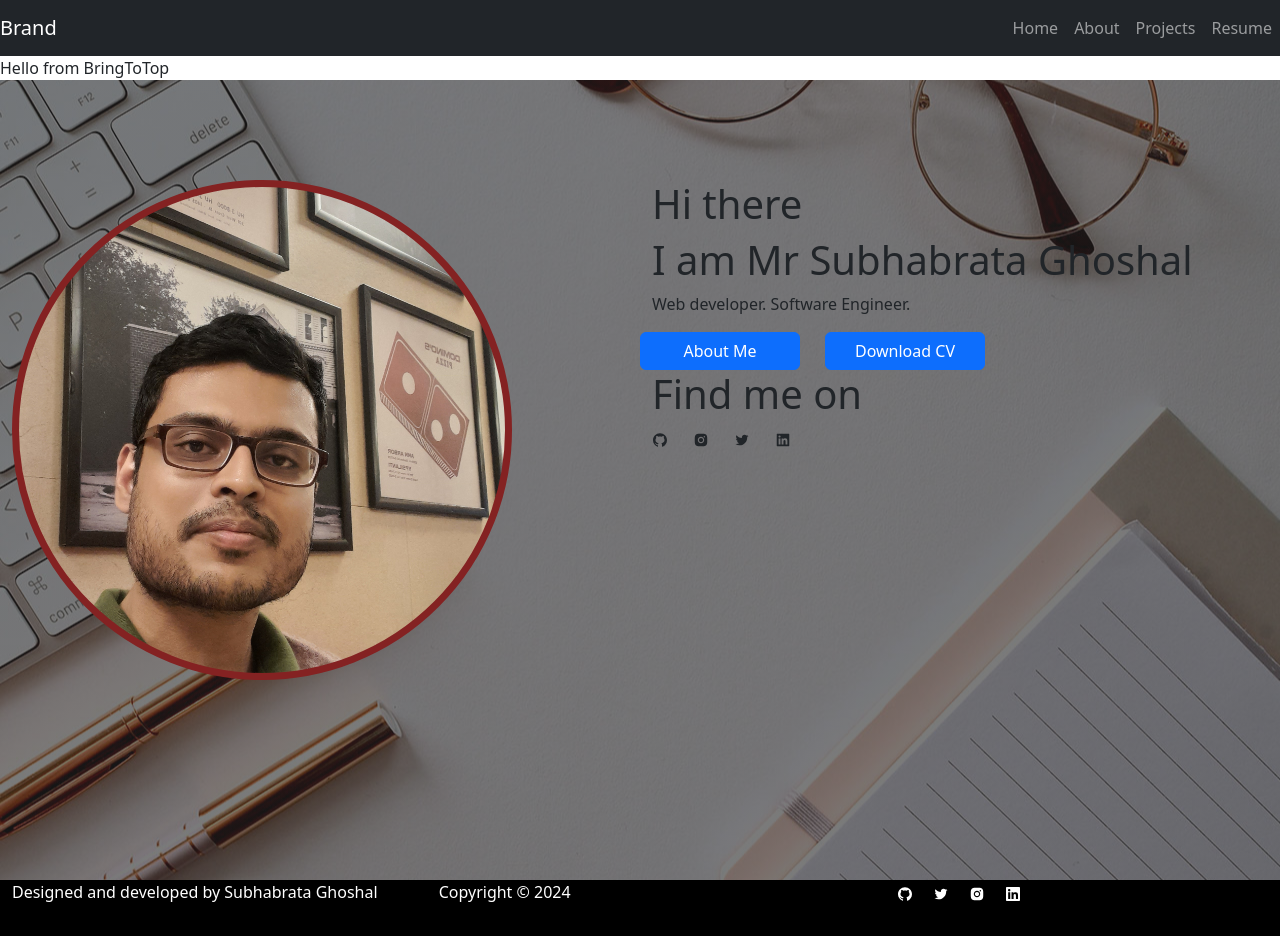
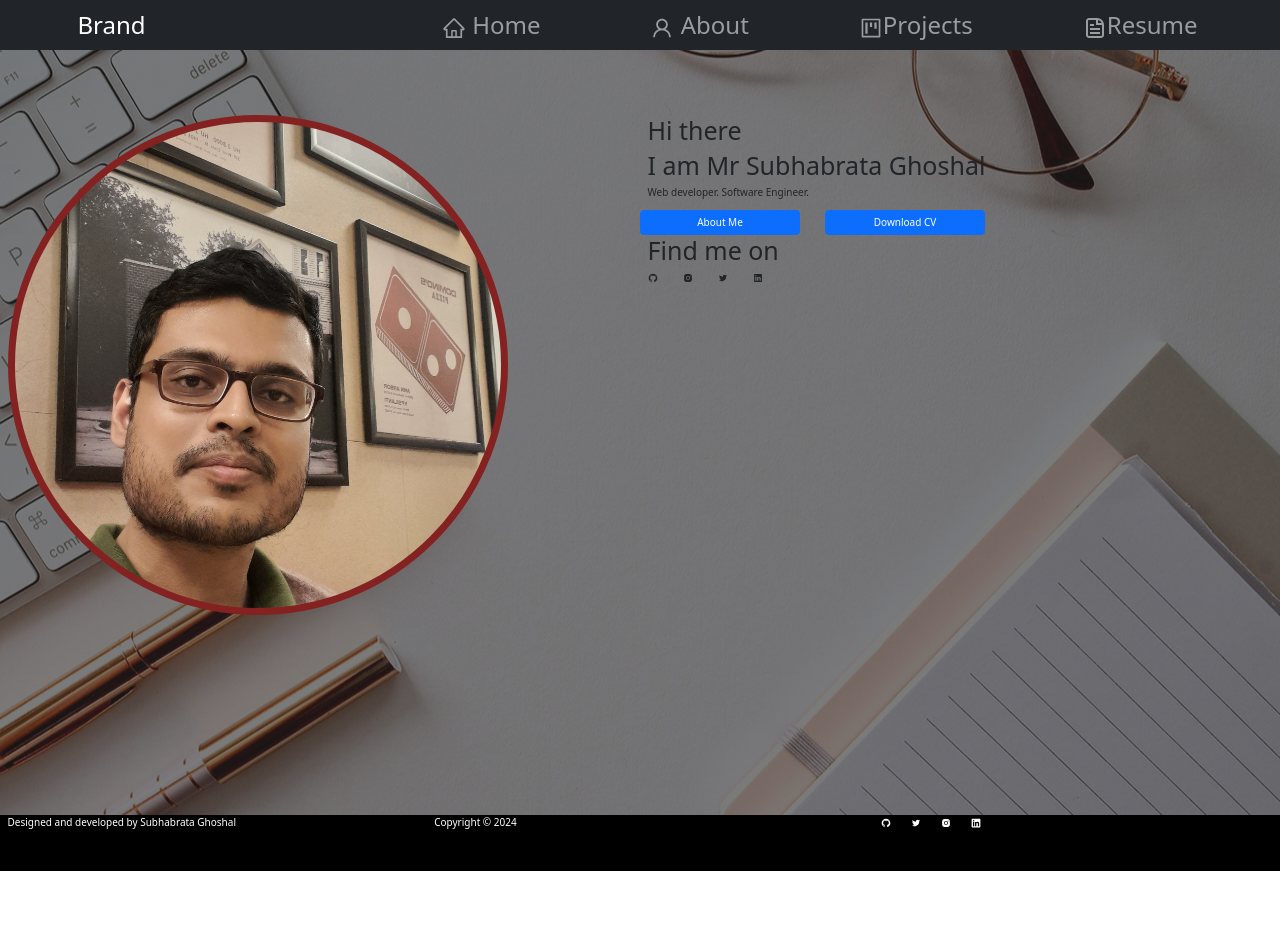
Before and after one commit to Subho1011/Portfolio_App, a React (Create React App) app: page / in a window 1280 px wide. After the commit the page ends 871 px from the top, so only its background shows below. Built offline with nearby package versions, Linux system fonts and the light colour scheme.

Commit message:
Fonts are set and icons are added

```diff
--- a/src/App.css
+++ b/src/App.css
@@ -64,18 +64,28 @@
  }
 
  /*Navbar Section*/
-/* .navbar{
+.nav-bar{
   display: flex;
-   background-color: black;
-  height: 50px;
-  font-size: 24px;
+  background-color: black;
+  position: fixed !important;
+  width: 100%;
+  top: 0;
+  left: 0;
+  height: 5rem;
+  font-size: 2.4rem;
   justify-content: space-between;
   align-items: center;
+  margin-bottom: 1rem;
+  z-index: 99;
 }
 
-.navbar-nav{
+.nav-bar-brand{
+  font-size: 2.4rem !important;
+}
+
+.nav-bar-link{
   display: flex;
-  gap:30px;
+  gap:10rem;
   justify-content: space-around;
   align-items: center;
 }
@@ -84,7 +94,7 @@
   display: block;
   width: 30px;
   height: 30px;
-} */
+}
 
 /* Footer Section*/
 
--- a/src/App.js
+++ b/src/App.js
@@ -12,6 +12,7 @@ import Projects from './components/Projects/Projects';
 import Resume from './components/Resume/Resume';
 import Footer from './components/Footer';
 import 'bootstrap/dist/css/bootstrap.min.css';
+
 
 function App() {
   const [load, setLoad] = useState(true);
@@ -34,9 +35,10 @@ function App() {
           <Route path="/about" element={<About />} />
           <Route path="/projects" element={<Projects />} />
           <Route path="/resume" element={<Resume />} />
-          <Route path="*" element={<Navigate to="/"/>}/>
+          <Route path="*" element={<Navigate to="/" />} />
         </Routes>
-        <Footer/>
+
+        <Footer />
       </div>
     </Router>
   );
--- a/src/components/Home/Home.js
+++ b/src/components/Home/Home.js
@@ -2,6 +2,7 @@ import React from "react";
 import { Container, Col, Row } from "react-bootstrap";
 import { AiFillGithub, AiFillInstagram, AiOutlineTwitter, AiFillLinkedin } from "react-icons/ai";
 import { Button } from "react-bootstrap";
+
 
 const Home = () => {
   return (
@@ -17,12 +18,12 @@ const Home = () => {
             <p>Web developer. Software Engineer.</p>
           </Row>
           <Row>
-            <Button style={{width:"25%", marginRight:"25px"}}>About Me</Button>
-            <Button style={{width:"25%",}}>Download CV</Button>
+            <Button style={{ width: "25%", marginRight: "25px" }}>About Me</Button>
+            <Button style={{ width: "25%", }}>Download CV</Button>
           </Row>
           <Row>
             <h1>Find me on</h1>
-            <ul style={{display:"flex",listStyleType:"none",gap:"25px",}}>
+            <ul style={{ display: "flex", listStyleType: "none", gap: "25px", }}>
               <li>
                 <a><AiFillGithub /></a>
               </li>
--- a/src/components/Navbar.js
+++ b/src/components/Navbar.js
@@ -1,21 +1,23 @@
 import { Navbar, Nav, Container } from "react-bootstrap";
+import { AiOutlineHome, AiOutlineUser, AiOutlineProject } from "react-icons/ai";
+import { CgFileDocument } from "react-icons/cg";
 
 
 const NavBar = () => {
   return (
-    <Navbar expand="lg" bg="dark" data-bs-theme="dark">
-
-        <Navbar.Brand href="/">Brand</Navbar.Brand>
+    <Navbar expand="md" bg="dark" data-bs-theme="dark" className="nav-bar">
+      <Container>
+        <Navbar.Brand href="/" className="nav-bar-brand">Brand</Navbar.Brand>
         <Navbar.Toggle aria-controls="basic-navbar-nav" />
         <Navbar.Collapse id="basic-navbar-nav">
-          <Nav className="ms-auto">
-            <Nav.Item> <Nav.Link href="/">Home</Nav.Link> </Nav.Item>
-            <Nav.Item> <Nav.Link href="/about">About</Nav.Link> </Nav.Item>
-            <Nav.Item> <Nav.Link href="/projects">Projects</Nav.Link> </Nav.Item>
-            <Nav.Item> <Nav.Link href="/resume">Resume</Nav.Link> </Nav.Item>
+          <Nav className="ms-auto nav-bar-link">
+            <Nav.Item> <Nav.Link href="/"><AiOutlineHome/> Home</Nav.Link> </Nav.Item>
+            <Nav.Item> <Nav.Link href="/about"><AiOutlineUser/> About</Nav.Link> </Nav.Item>
+            <Nav.Item> <Nav.Link href="/projects"><AiOutlineProject/>Projects</Nav.Link> </Nav.Item>
+            <Nav.Item> <Nav.Link href="/resume"><CgFileDocument/>Resume</Nav.Link> </Nav.Item>
           </Nav>
         </Navbar.Collapse>
-
+        </Container>
     </Navbar>
   );
 }
--- a/src/index.css
+++ b/src/index.css
@@ -2,6 +2,13 @@
   padding: 0;
   margin: 0;
   box-sizing: border-box;
+}
+
+html{
+  /* font-size: 10px*/
+  /* 10px / 16px = 0.625px = 62.5% */
+  /* Percentage of user's browser's font size setting*/
+  font-size: 62.5%;
 }
 
 body {
@@ -10,5 +17,4 @@ body {
     sans-serif;
   -webkit-font-smoothing: antialiased;
   -moz-osx-font-smoothing: grayscale;
-    font-size: 62.5%;
 }
```
